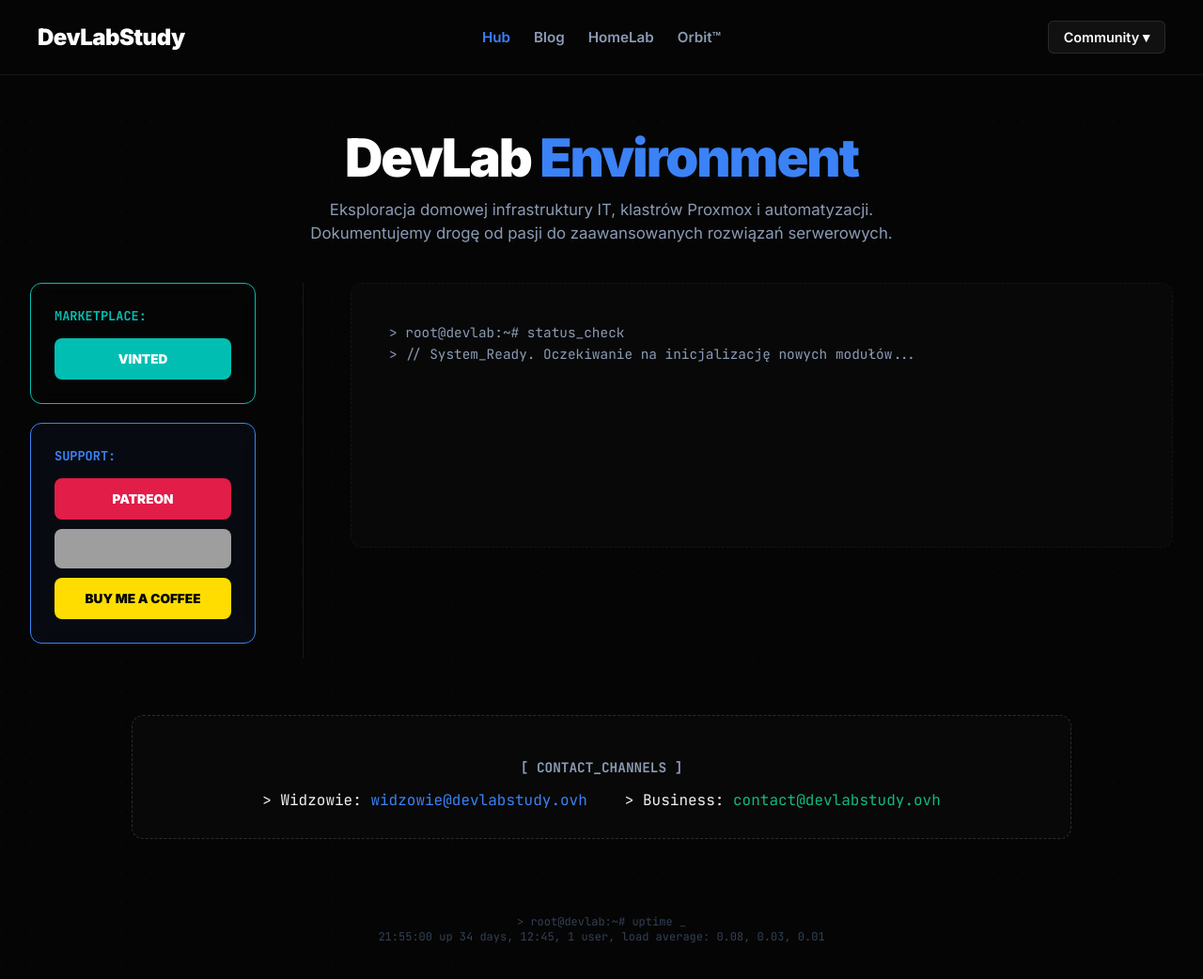
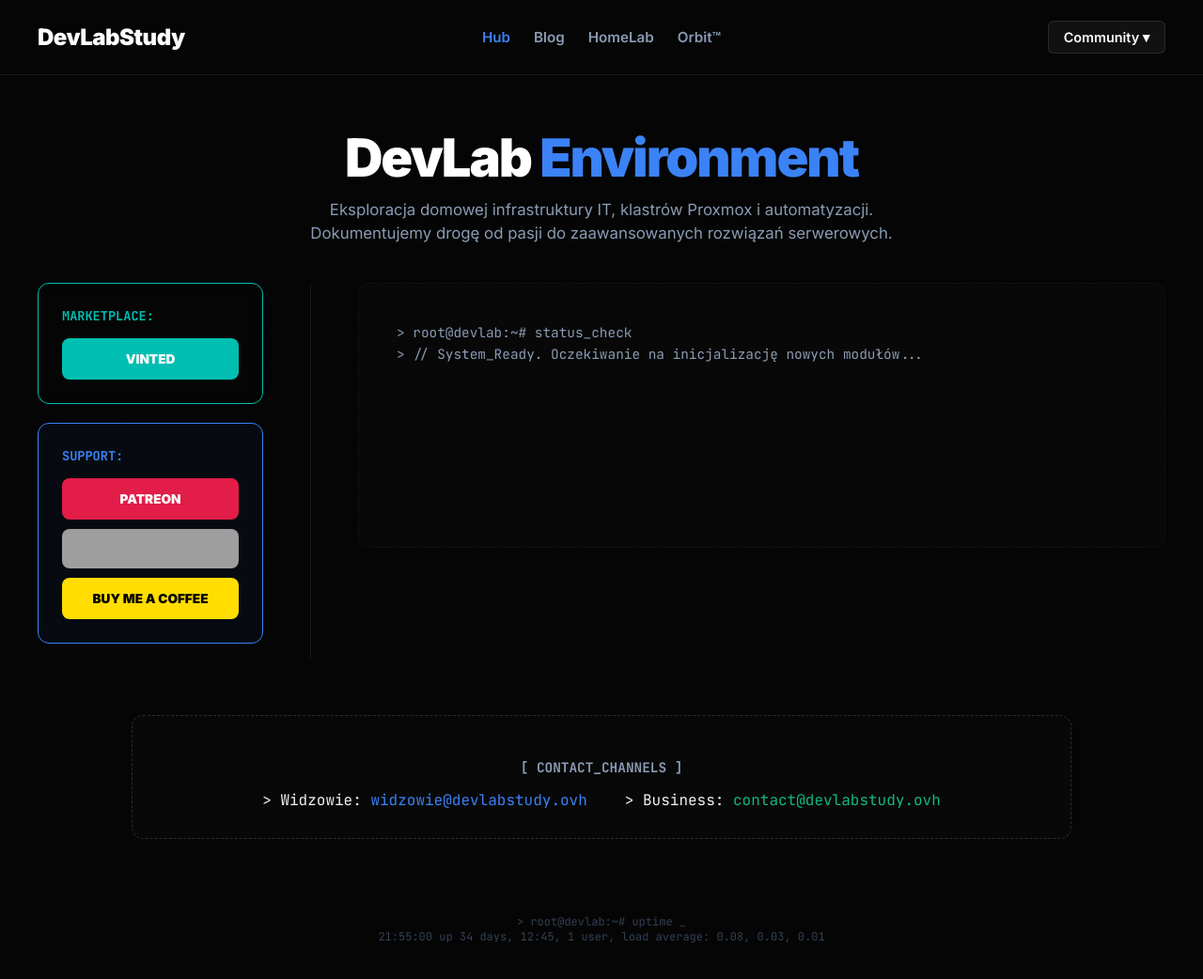
Before and after one commit to TobiMessi/TobiMessi.github.io, a Jekyll site: the page built from index.html, in a window 1280 px wide and 1045 px high. Shown: the top 1042 px of the window at 94% size. Built offline with Jekyll 4.4.1, drawn with Linux system fonts in a browser that asks for light colours; grey boxes are pictures that could not be loaded.

Commit message:
Update index.html

```diff
--- a/index.html
+++ b/index.html
@@ -68,7 +68,7 @@ layout: null
         .hero-header {
             max-width: 1000px;
             margin: 60px auto 40px auto;
-            text-align: center; /* Wymusza środek */
+            text-align: center;
             padding: 0 20px;
         }
         .hero-title { font-size: 3.5rem; font-weight: 900; margin: 0; letter-spacing: -2px; line-height: 1; color: #fff; }
@@ -79,9 +79,11 @@ layout: null
         /* MAIN DASHBOARD GRID                  */
         /* ------------------------------------ */
         .dashboard {
-            max-width: 1600px; /* Bardzo szeroki kontener, żeby sidebar doszedł do lewej */
-            width: 95%; /* 95% szerokości ekranu */
+            width: 100%;
+            max-width: 100%; /* Zdejmujemy blokadę szerokości */
+            padding: 0 40px; /* Ustawiamy dokładnie taki sam odstęp od lewej krawędzi, jak logo w navbarze */
             margin: 0 auto 60px auto;
+            box-sizing: border-box;
         }
 
         .grid-container {
@@ -113,6 +115,7 @@ layout: null
             display: flex;
             flex-direction: column;
             gap: 30px;
+            max-width: 1200px; /* Lekkie ograniczenie środka, żeby nie rozciągał się w nieskończoność na ogromnych monitorach */
         }
 
         .card { background: rgba(10, 10, 10, 0.7); border: 1px solid var(--border-color); padding: 25px; border-radius: 12px; backdrop-filter: blur(10px); }
@@ -128,8 +131,9 @@ layout: null
 
         @media (max-width: 1024px) {
             .navbar { display: flex; flex-direction: column; gap: 15px; align-items: center; padding: 15px; }
+            .dashboard { padding: 0 20px; }
             .grid-container { grid-template-columns: 1fr; gap: 20px; }
-            .vertical-divider { display: none; } /* Chowa kreskę na telefonach */
+            .vertical-divider { display: none; }
             .left-sidebar { position: static; }
             .hero-title { font-size: 2.5rem; }
         }
```
